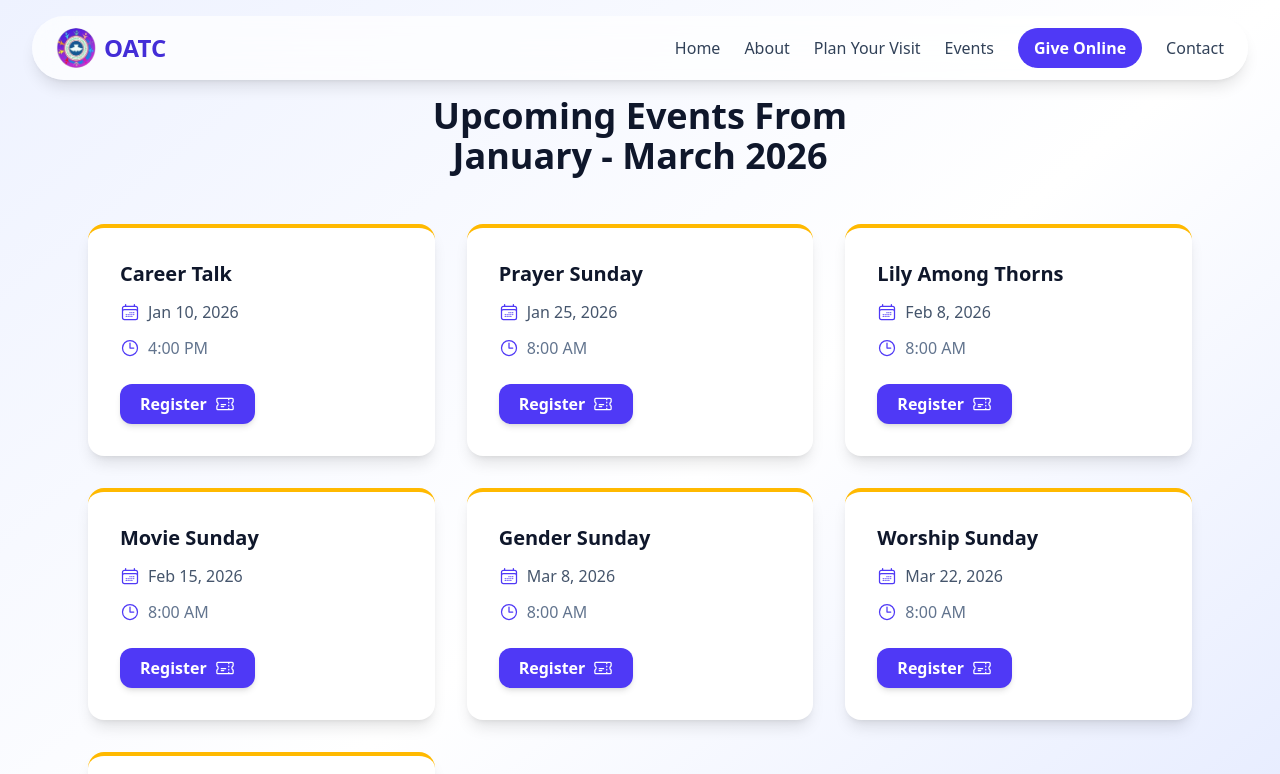
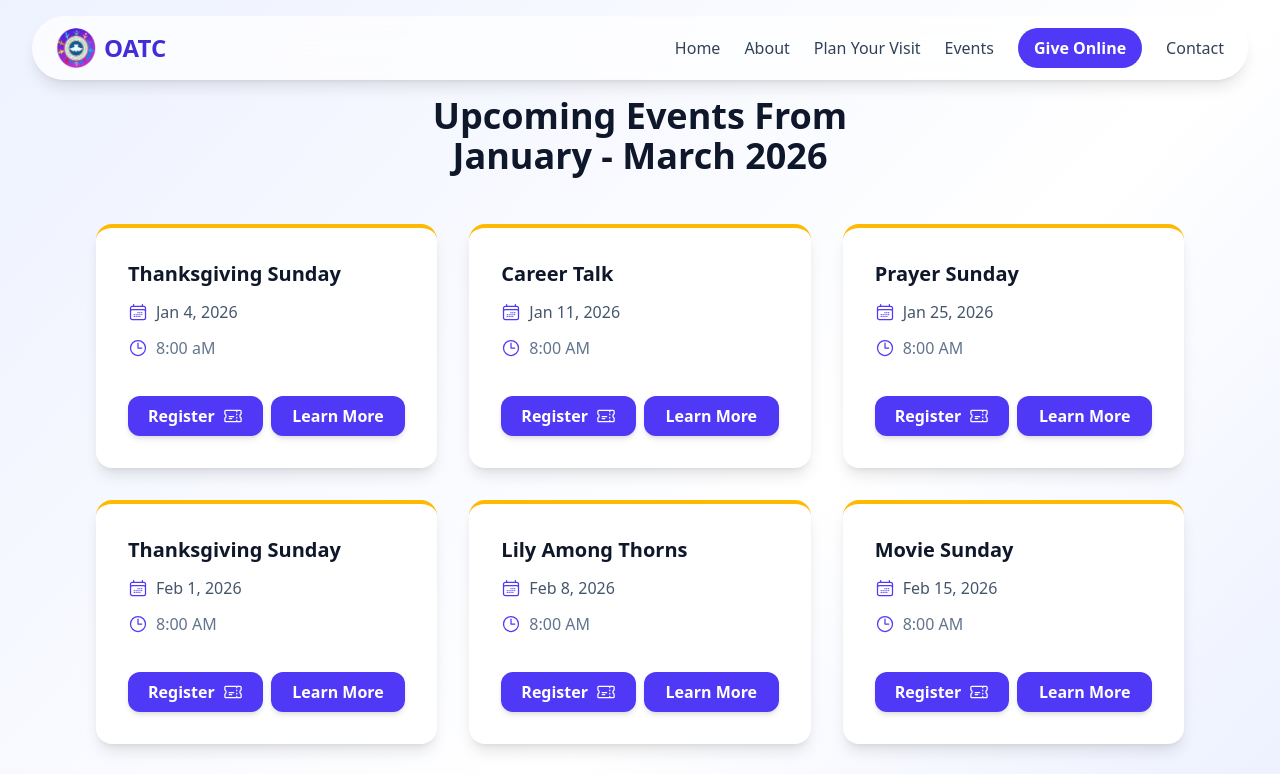
Before and after one commit to 1amGH05T/OATC, a React (Vite) app: page /events in a window 1280 px wide. Shown: the top 774 px of the page. Built offline with nearby package versions, Linux system fonts and the light colour scheme.

Commit message:
event modal

```diff
--- a/pages/Events.jsx
+++ b/pages/Events.jsx
@@ -1,10 +1,12 @@
 import React from "react";
 import emailjs from "@emailjs/browser";
-import { motion } from "framer-motion";
+import { motion, AnimatePresence } from "framer-motion";
+import { useState } from "react";
 import {
   CalendarDaysIcon,
   ClockIcon,
   TicketIcon,
+  XMarkIcon,
 } from "@heroicons/react/24/outline";
 import Navbar from "../components/Navbar";
 
@@ -21,16 +23,6 @@ const fadeUp = {
 const YOUR_SERVICE_ID = "service_bsz54ia";
 const YOUR_TEMPLATE_ID = "template_ov6vrot";
 const YOUR_PUBLIC_KEY = "OgsmA3xajlGXc1F_S";
-
-const events = [
-  { title: "Career Talk", date: "Jan 10, 2026", time: "4:00 PM" },
-  { title: "Prayer Sunday", date: "Jan 25, 2026", time: "8:00 AM" },
-  { title: "Lily Among Thorns", date: "Feb 8, 2026", time: "8:00 AM" },
-  { title: "Movie Sunday", date: "Feb 15, 2026", time: "8:00 AM" },
-  { title: "Gender Sunday", date: "Mar 8, 2026", time: "8:00 AM" },
-  { title: "Worship Sunday", date: "Mar 22, 2026", time: "8:00 AM" },
-  { title: "Ruby Sunday", date: "Mar 29, 2026", time: "8:00 AM" },
-];
 
 export default function Events() {
 
@@ -63,15 +55,31 @@ export default function Events() {
       });
   };
 
+  const [openModal1, setOpenModal1] = useState(null);
+
+const events = [
+  { title: "Thanksgiving Sunday", date: "Jan 4, 2026", time: "8:00 aM", description: "" },
+  { title: "Career Talk", date: "Jan 11, 2026", time: "8:00 AM", description: "An informative session aimed at Teenagers in their career choices. Industry professionals will share insights, tips, and personal experiences to help attendees make informed decisions about their future career paths."},
+  { title: "Prayer Sunday", date: "Jan 25, 2026", time: "8:00 AM", description: "A special service focused on the power of prayer. Join us for a time of collective intercession, worship, and reflection as we seek God's guidance and blessings for our lives, community, and the world."},
+  { title: "Thanksgiving Sunday", date: "Feb 1, 2026", time: "8:00 AM", description: "" },
+  { title: "Lily Among Thorns", date: "Feb 8, 2026", time: "8:00 AM", description: "" },
+  { title: "Movie Sunday", date: "Feb 15, 2026", time: "8:00 AM", description: "" },
+  { title: "Thanksgiving Sunday", date: "Mar 1, 2026", time: "8:00 AM", description: "" },
+  { title: "Gender Sunday", date: "Mar 8, 2026", time: "8:00 AM", description: "" },
+  { title: "Worship Sunday", date: "Mar 22, 2026", time: "8:00 AM", description: "" },
+  { title: "Ruby Sunday", date: "Mar 29, 2026", time: "8:00 AM", description: "" },
+];
+
+
   return (
     <div>
       <Navbar />
 
       <div className="min-h-screen bg-gradient-to-br from-indigo-50 via-white to-indigo-100 dark:from-slate-900 dark:via-slate-800 dark:to-slate-900 transition-colors pt-24 pb-16">
-        <div className="max-w-6xl mx-auto px-6">
+        <div className="max-w-6xl mx-auto px-4 sm:px-6 lg:px-8">
 
           <motion.h1
-            className="text-4xl font-extrabold text-center text-slate-900 dark:text-slate-100"
+            className="text-3xl sm:text-4xl font-extrabold text-center text-slate-900 dark:text-slate-100"
             variants={fadeUp}
             initial="hidden"
             animate="visible"
@@ -90,7 +98,7 @@ export default function Events() {
             {events.map((e, i) => (
               <motion.div
                 key={i}
-                className="bg-white dark:bg-slate-900 p-8 shadow-lg rounded-2xl border-t-4 border-amber-400 space-y-3"
+                className="bg-white dark:bg-slate-900 p-6 md:p-8 shadow-lg rounded-2xl border-t-4 border-amber-400 space-y-3"
                 variants={fadeUp}
               >
                 <h2 className="text-xl font-bold text-slate-900 dark:text-white">
@@ -107,13 +115,57 @@ export default function Events() {
                   {e.time}
                 </p>
 
+                <div className="grid grid-cols-1 md:grid-cols-2 gap-2 items-stretch">
                 <button
                   onClick={() => handleRegister(e.title)}
-                  className="mt-6 bg-indigo-600 hover:bg-indigo-700 transition text-white px-5 py-2 rounded-xl font-semibold shadow-md flex items-center gap-2"
+                  className="mt-6 w-full md:w-auto bg-indigo-600 hover:bg-indigo-700 transition text-white px-5 py-2 rounded-xl font-semibold shadow-md flex items-center justify-center gap-2"
                 >
                   Register
                   <TicketIcon className="w-5 h-5" />
                 </button>
+
+                <button
+                  onClick={() => setOpenModal1(i)}
+                  className="mt-6 w-full md:w-auto bg-indigo-600 hover:bg-indigo-700 transition text-white px-5 py-2 rounded-xl font-semibold shadow-md flex items-center justify-center gap-2"
+                >
+                  Learn More
+                </button>
+                </div>
+
+                <AnimatePresence>
+                                  {openModal1 === i && (
+                                    <motion.div
+                                      className="fixed inset-0 z-50 flex items-center justify-center bg-black/50"
+                                      initial={{ opacity: 0 }}
+                                      animate={{ opacity: 1 }}
+                                      exit={{ opacity: 0 }}
+                                    >
+                                      <motion.div
+                                        className="bg-white dark:bg-slate-900 rounded-xl shadow-xl p-6 w-full max-w-md mx-4 sm:mx-auto relative"
+                                        initial={{ opacity: 0, scale: 0.95 }}
+                                        animate={{ opacity: 1, scale: 1 }}
+                                        exit={{ opacity: 0, scale: 0.95 }}
+                                      >
+                                        <button
+                                          onClick={() => setOpenModal1(null)}
+                                          className="absolute top-3 right-3 text-slate-600 dark:text-slate-300 hover:text-red-500"
+                                        >
+                                          <XMarkIcon className="w-6 h-6" />
+                                        </button>
+
+                                        <h4 className="text-2xl font-bold mb-2 text-slate-900 dark:text-white">
+                                          {e.title}
+                                        </h4>
+                                        <p className="text-slate-600 dark:text-slate-300 mb-2">
+                                          {e.date} - {e.time}
+                                        </p>
+                                        <p className="text-slate-700 dark:text-slate-200">
+                                          {e.description}
+                                        </p>
+                                      </motion.div>
+                                    </motion.div>
+                                  )}
+                                </AnimatePresence>
               </motion.div>
             ))}
           </motion.div>
--- a/pages/Home.jsx
+++ b/pages/Home.jsx
@@ -28,7 +28,6 @@ export default function Home() {
 
   const events = [
     { title: "Thanksgiving Sunday", date: "Jan 4, 2026", time: "8:00 AM", description: "A joyful service dedicated to giving thanks to God for His blessings. Join us for uplifting worship, heartfelt prayers, and inspiring testimonies as we celebrate gratitude together as a church family."},
-    { title: "General Workers Retreat", date: "Jan 10, 2026", time: "4:00 PM", description:  "A rejuvenating retreat for all church workers to refresh their spirits and renew their commitment to service. This retreat will feature motivational speakers, team-building activities, and spiritual workshops designed to equip and inspire our dedicated volunteers."},
     { title: "Career Talk", date: "Jan 11, 2026", time: "8:00 AM", description: "An informative session aimed at Teenagers in their career choices. Industry professionals will share insights, tips, and personal experiences to help attendees make informed decisions about their future career paths."},
     { title: "Prayer Sunday", date: "Jan 25, 2026", time: "8:00 AM", description: "A special service focused on the power of prayer. Join us for a time of collective intercession, worship, and reflection as we seek God's guidance and blessings for our lives, community, and the world."},
   ];
```
